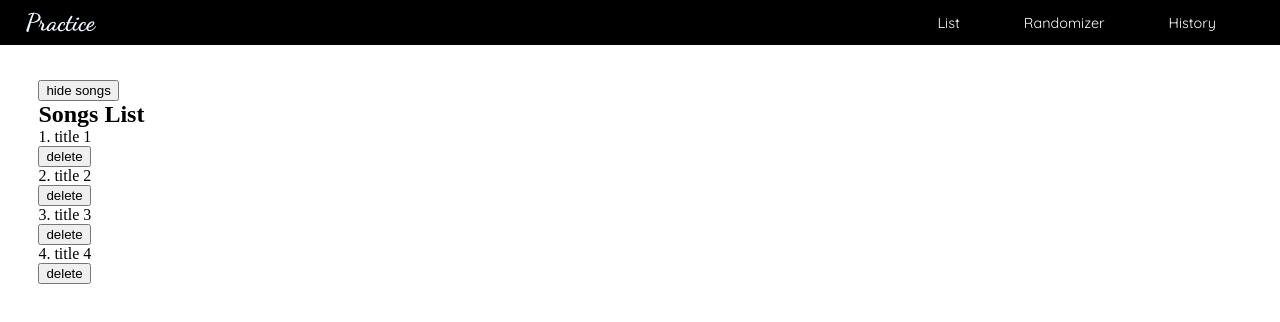
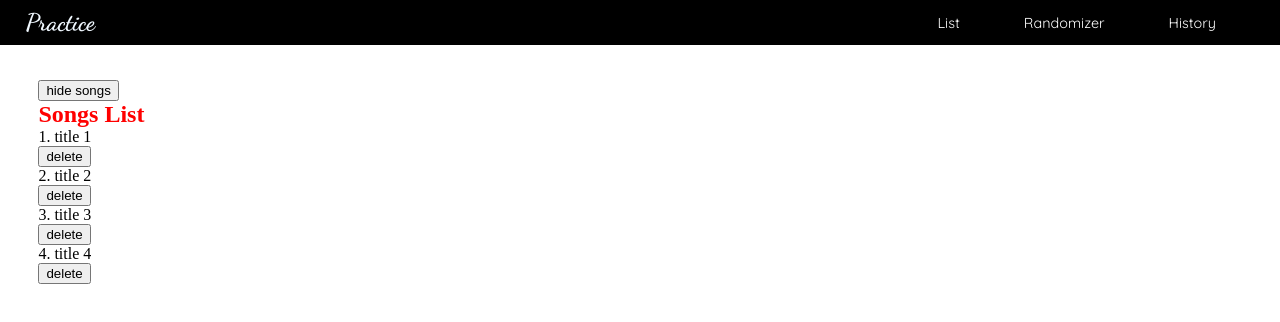
Before and after one commit to Salvador318Alvarez/React-Practice, a React (Vite) app: page /List in a window 1280 px wide. Shown: the top 322 px of the page. Built offline with nearby package versions, Linux system fonts and the light colour scheme; the HTML template or start-up script is replaced by a standard one.

Commit message:
finished styling section

```diff
--- a/src/components/List.tsx
+++ b/src/components/List.tsx
@@ -4,7 +4,9 @@ const List = ({songs, handleClick}) => {
        {songs.map((song, index) => ( // conditional template
                 <div key={song.id}>
                     <p>{index+1}. {song.title}</p>
-                    <button onClick={() => handleClick(song.id)}>delete</button>
+                    <button
+                        onClick={() => handleClick(song.id)}
+                        >delete</button>
                 </div>
         ))}
         </>
--- a/src/pages/SongsList.tsx
+++ b/src/pages/SongsList.tsx
@@ -39,11 +39,13 @@ const SongsList = () => {
                 </div>
             )}
 
-            <h1>Songs List</h1>
+            <h1 style={{color: showSongs? 'red': 'blue'}}>Songs List</h1>
 
             {showSongs &&
             <List songs={songs} handleClick={handleClick}/>
             }
+
+            {/* can use dynamic inline style and class styles */}
         </section>
      );
 }
```
